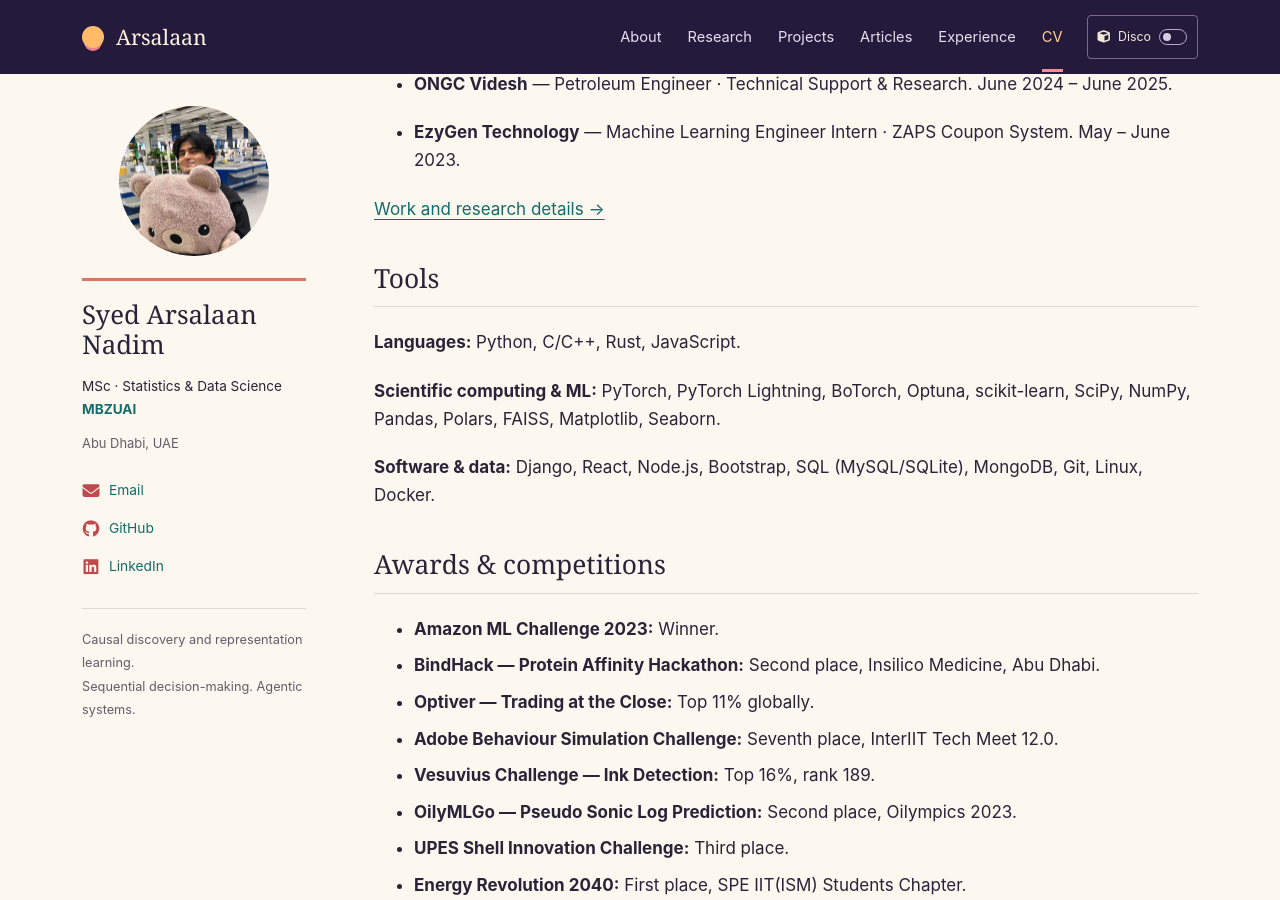
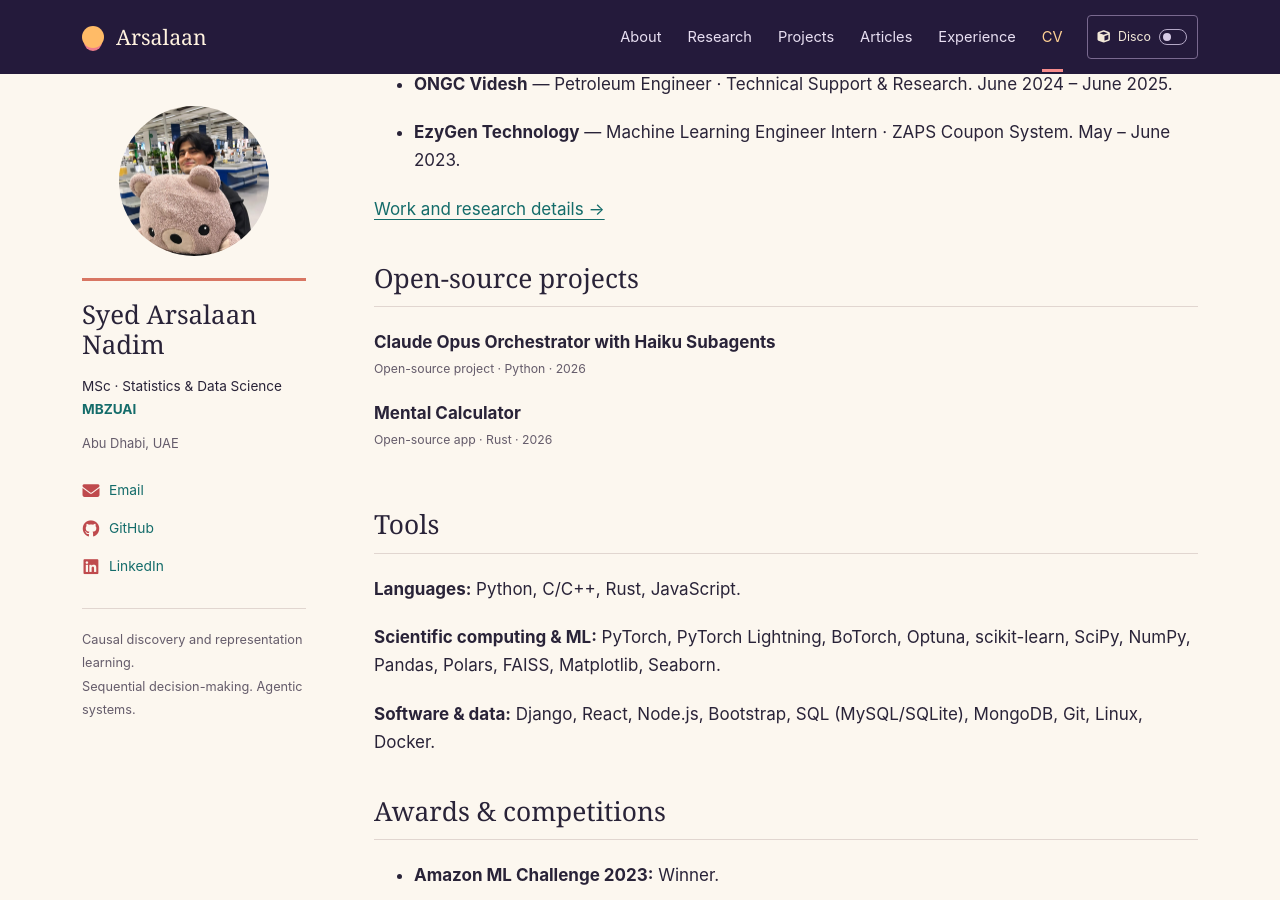
Before and after one commit to OrionXV/OrionXV.github.io, a Jekyll site: the page built from _pages/cv.md, in a window 1280 px wide and 900 px high, scrolled down 945 px. Built offline with Jekyll 4.4.1, drawn with Linux system fonts in a browser that asks for light colours.

Commit message:
docs: list open-source projects on cv

```diff
--- a/_pages/cv.md
+++ b/_pages/cv.md
@@ -25,6 +25,18 @@
 {% endfor %}
 
 [Work and research details →]({{ '/experience/' | relative_url }})
+
+## Open-source projects
+
+<div class="education-item">
+  <strong>Claude Opus Orchestrator with Haiku Subagents</strong>
+  <p class="project-meta">Open-source project · Python · 2026</p>
+</div>
+
+<div class="education-item">
+  <strong>Mental Calculator</strong>
+  <p class="project-meta">Open-source app · Rust · 2026</p>
+</div>
 
 <h2 id="skills">Tools</h2>
 
```
